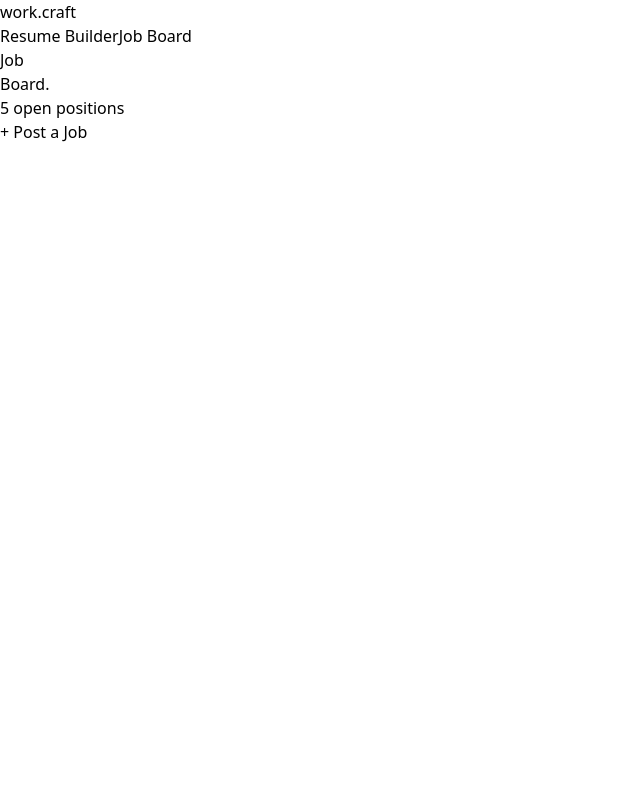
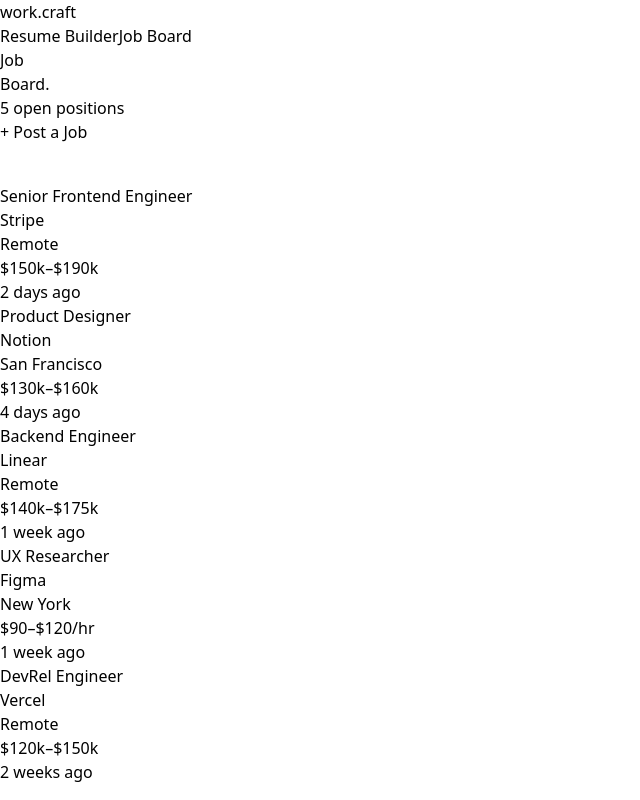
Before and after one commit to azimia404/job-board, a Next.js app: page / in a window 1280 px wide. Both pictures are taken after a click on the button "Job Board". Shown: the whole page, without its empty margins (0-640 px from the left). Built offline with nearby package versions, Linux system fonts and the light colour scheme.

Commit message:
Added skeleton for Job Board

```diff
--- a/app/components/JobBoard.jsx
+++ b/app/components/JobBoard.jsx
@@ -33,6 +33,17 @@
           + Post a Job
         </button>
       </div>
+      <div className="jobs-grid">
+        {jobs.map(job => (
+          <div className="job-card" key={job.id}>
+            <h3>{job.title}</h3>
+            <p>{job.company}</p>
+            <p>{job.location}</p>
+            <p>{job.salary}</p>
+            <p>{job.date}</p>
+          </div>
+        ))}
+      </div>
     </div>
   );
 }
```
